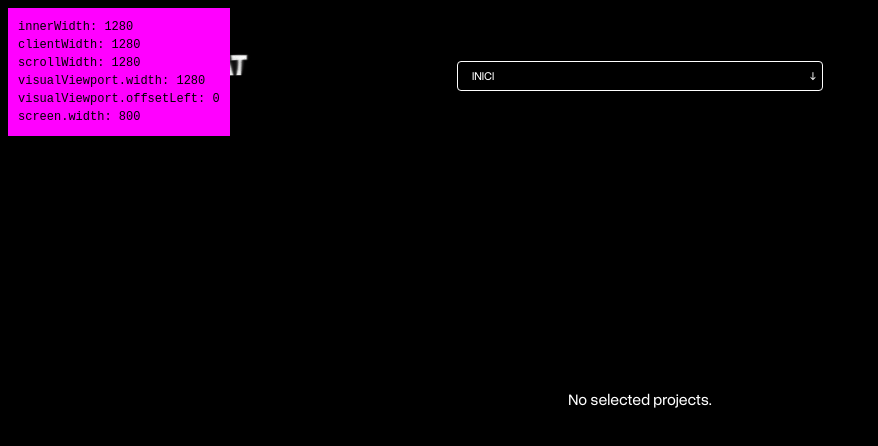
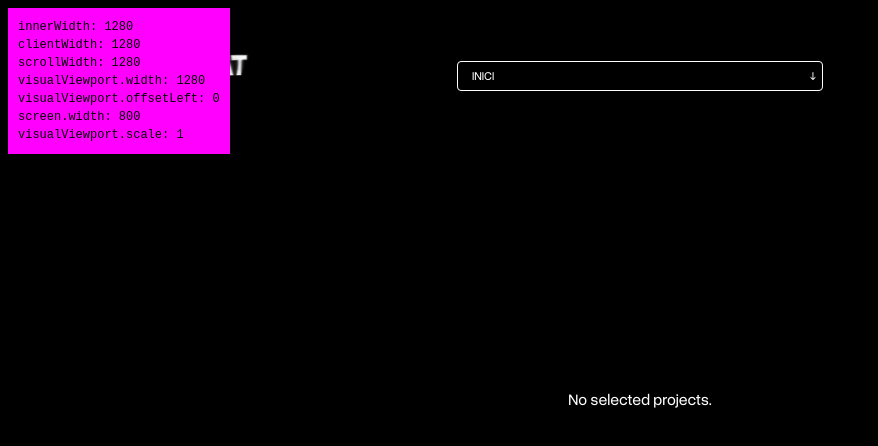
Before and after one commit to 01joanna/manel-serrat, a Next.js app: page / in a window 1280 px wide. Shown: the top 446 px of the page, without its empty margins (0-878 px from the left). Built offline with nearby package versions, Linux system fonts and the light colour scheme; no server answers; the database is empty.

Commit message:
resultados movil

```diff
--- a/components/GetViewport/GetViewport.tsx
+++ b/components/GetViewport/GetViewport.tsx
@@ -10,6 +10,7 @@ type ViewportInfo = {
     visualWidth: number | null;
     visualLeft: number | null;
     screenWidth: number;
+    scale: number | null;
 };
 
 export default function GetViewport() {
@@ -38,6 +39,7 @@ export default function GetViewport() {
                 visualLeft:
                     window.visualViewport?.offsetLeft ?? null,
                 screenWidth: window.screen.width,
+                scale: window.visualViewport?.scale ?? null,
             });
         };
 
@@ -96,7 +98,8 @@ clientWidth: ${info.clientWidth}
 scrollWidth: ${info.scrollWidth}
 visualViewport.width: ${info.visualWidth}
 visualViewport.offsetLeft: ${info.visualLeft}
-screen.width: ${info.screenWidth}`}
+screen.width: ${info.screenWidth}
+visualViewport.scale: ${info.scale}`}
         </pre>
     );
 }
```
